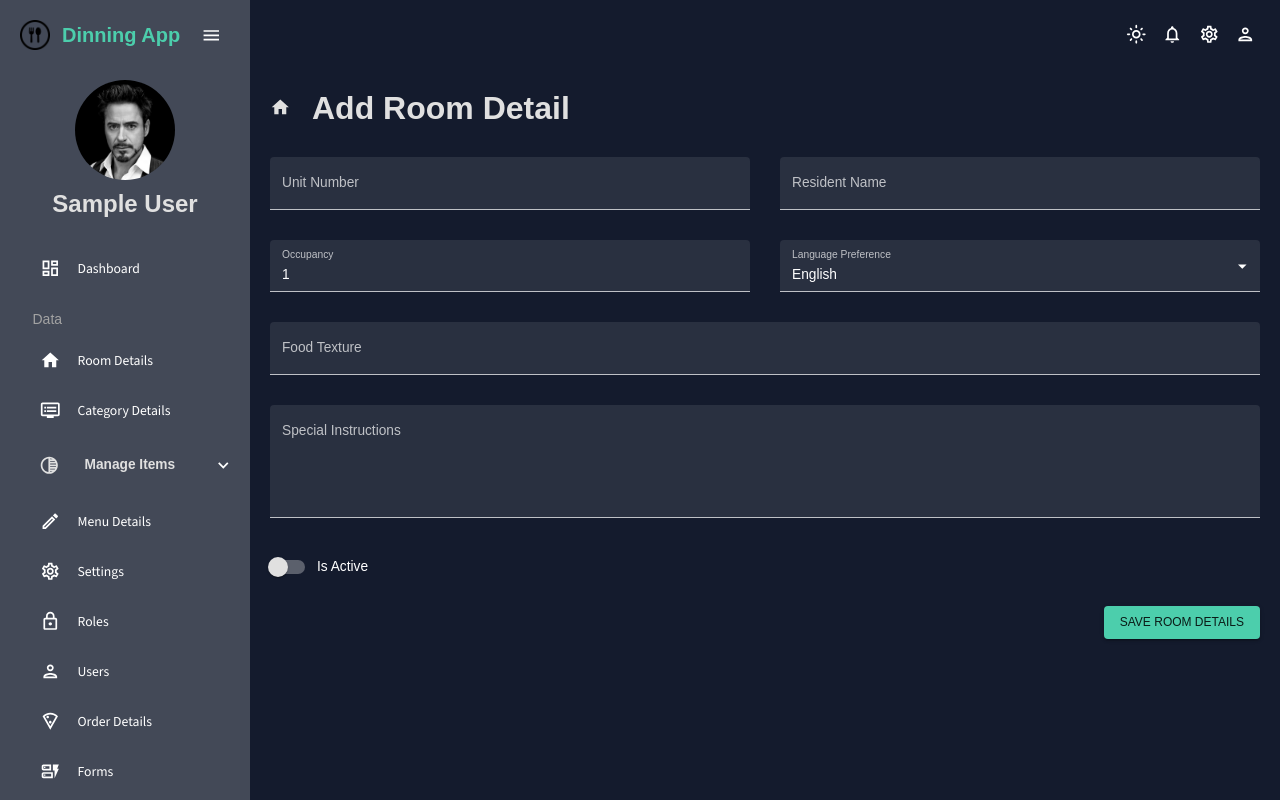
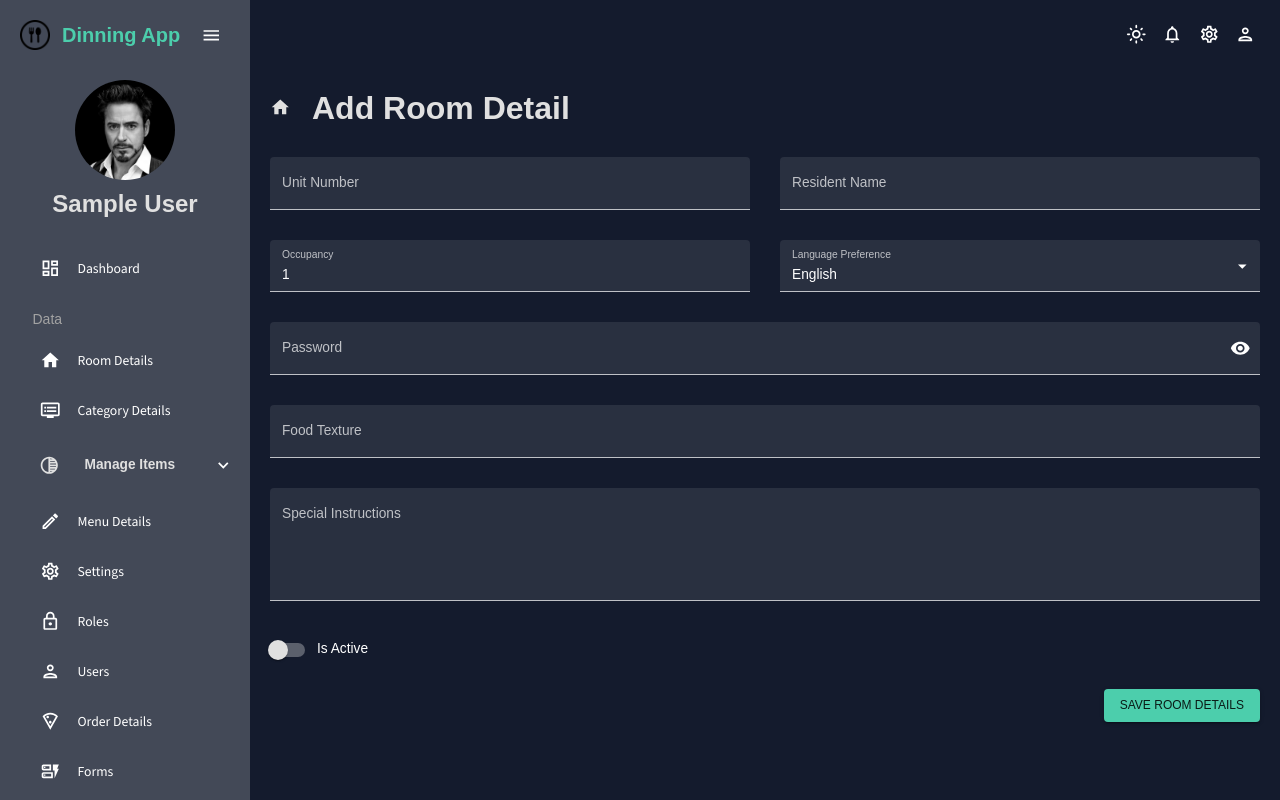
Before and after one commit to UsmanKapadiya/hamiltondinnerapp-admin, a React (Vite) app: page /room-details/create in a window 1280 px wide. Built offline with nearby package versions, Linux system fonts and the light colour scheme; sample sign-in values are in the browser's storage.

Commit message:
Password Field add

```diff
--- a/src/scenes/room/roomDetails-form.jsx
+++ b/src/scenes/room/roomDetails-form.jsx
@@ -7,7 +7,10 @@ import {
   Switch,
   FormGroup,
   FormControlLabel,
+  IconButton,
 } from "@mui/material";
+import VisibilityIcon from '@mui/icons-material/Visibility';
+import VisibilityOffIcon from '@mui/icons-material/VisibilityOff';
 import { Header } from "../../components";
 import { Formik } from "formik";
 import * as yup from "yup";
@@ -25,6 +28,10 @@ const validationSchema = yup.object({
     .number()
     .typeError("Occupancy must be a number")
     .required("Occupancy is required"),
+  password: yup
+    .string()
+    .required("Password is required")
+    .min(6, "Password must be at least 6 characters"),
   language: yup.string().required("Language Preference is required"),
   // food_texture: yup.string().required("Food Texture is required"),
   // special_instrucations: yup.string(),
@@ -37,6 +44,7 @@ const RoomDetailsForm = () => {
   const isNonMobile = useMediaQuery("(min-width:600px)");
   const [roomDetails, setRoomDetails] = useState({});
   const [loading, setLoading] = useState(true);
+  const [showPassword, setShowPassword] = useState(false);
 
   useEffect(() => {
     setLoading(true);
@@ -54,6 +62,7 @@ const RoomDetailsForm = () => {
       resident_name: roomDetails?.resident_name || "",
       occupancy: roomDetails?.occupancy || "1",
       language: roomDetails?.language?.toString() || "1",
+      password: roomDetails?.password,
       food_texture: roomDetails?.food_texture || "",
       special_instrucations: roomDetails?.special_instrucations || "",
       is_active: roomDetails?.is_active === 1 || roomDetails?.is_active === true,
@@ -203,6 +212,37 @@ const RoomDetailsForm = () => {
                 <TextField
                   fullWidth
                   variant="filled"
+                  type={showPassword ? "text" : "password"}
+                  label="Password"
+                  onBlur={handleBlur}
+                  onChange={handleChange}
+                  value={values.password}
+                  name="password"
+                  error={touched.password && Boolean(errors.password)}
+                  helperText={touched.password && errors.password}
+                  sx={{ gridColumn: "span 4" }}
+                  InputProps={{
+                    endAdornment: (
+                      <IconButton
+                        onClick={() => setShowPassword((prev) => !prev)}
+                        tabIndex={-1}
+                        edge="end"
+                        size="small"
+                        sx={{ minWidth: 0, padding: 0 }}
+                        aria-label={showPassword ? "Hide password" : "Show password"}
+                      >
+                        {showPassword ? (
+                          <VisibilityOffIcon />
+                        ) : (
+                          <VisibilityIcon />
+                        )}
+                      </IconButton>
+                    ),
+                  }}
+                />
+                <TextField
+                  fullWidth
+                  variant="filled"
                   type="text"
                   label="Food Texture"
                   onBlur={handleBlur}
```
